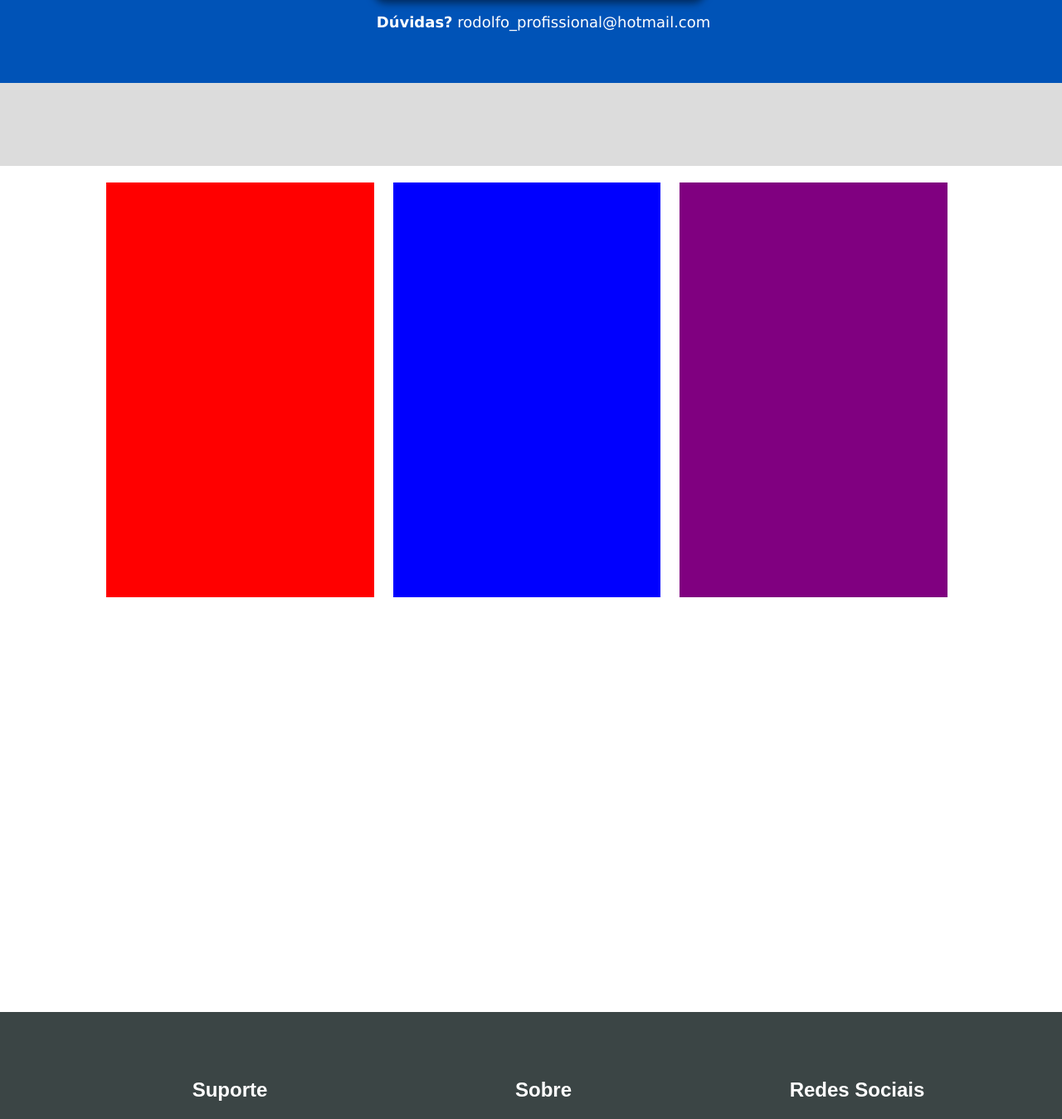
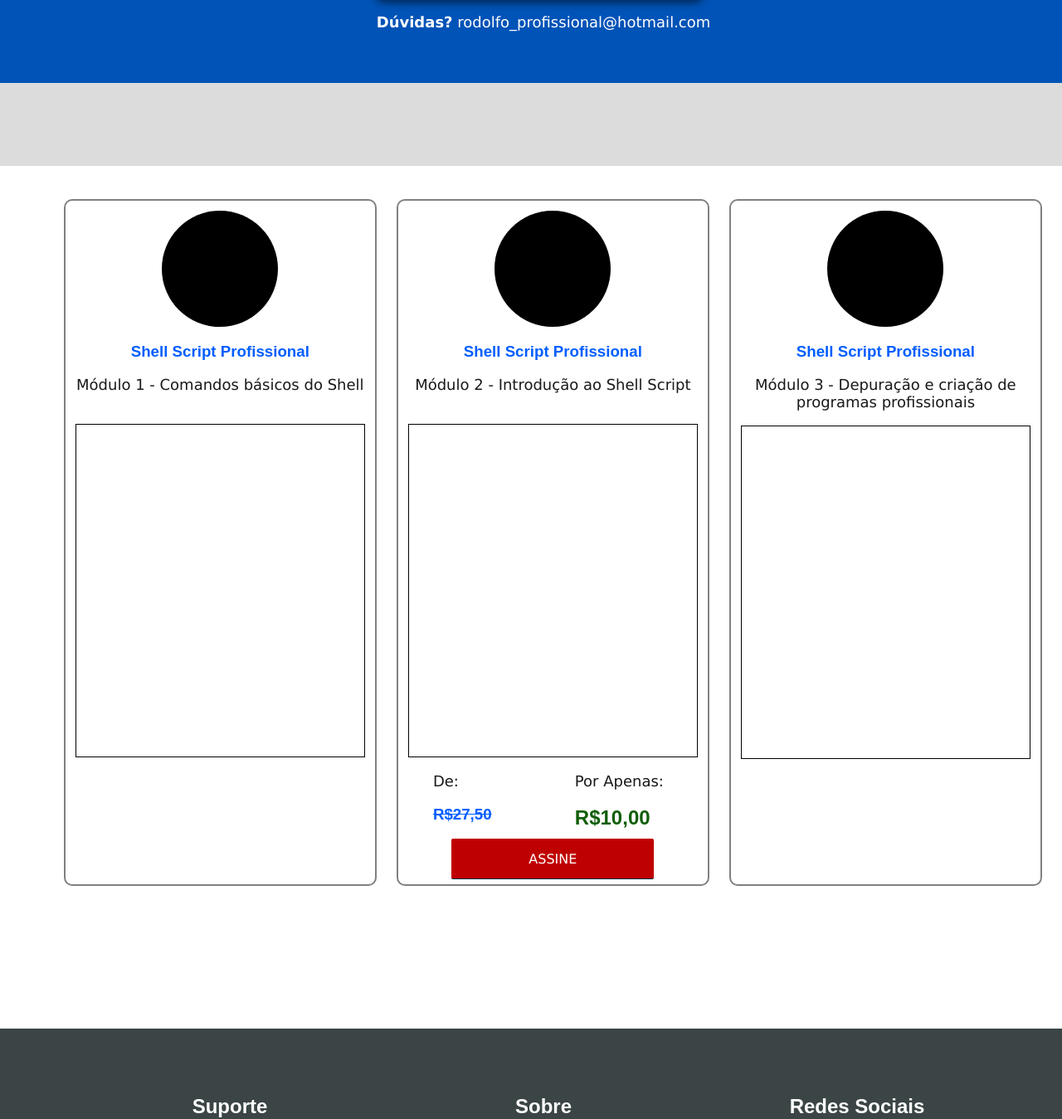
Before and after one commit to Dirack/dirack.github.io, a PHP site: page /comercial/shellscript.html in a window 1280 px wide. Shown: the part 1170-2519 px from the top of the page at 83% size. Run offline with PHP 8.4, Linux system fonts and the light colour scheme.

Commit message:
Widgets with courses offer

```diff
--- a/comercial/shellscript.html
+++ b/comercial/shellscript.html
@@ -53,12 +53,45 @@
 	<div id="bar-text" style="background-color: white;">
 		<div id="cursos-img">
 			<div id="img-1" class="cursos">
+				<div class="img-curso">
+				</div>
+				<div class="title-curso">
+					<h3>Shell Script Profissional</h3>
+					<p>Módulo 1 - Comandos básicos do Shell</p><br>
+				</div>
+				<div class="text-curso">
 
+				</div>
 			</div>
 			<div id="img-2" class="cursos">
+				<div class="img-curso">
+				</div>
+				<div class="title-curso">
+					<h3>Shell Script Profissional</h3>
+					<p>Módulo 2 - Introdução ao Shell Script</p><br>
+				</div>
+				<div class="text-curso">
 
+				</div>
+				<div class="preco-curso">
+					<div class="preco-curso-de"><p>De:</p><h3><s>R$27,50</s></h3></div>
+					<div class="preco-curso-para"><p>Por Apenas:</p><h2>R$10,00</h2></div>
+				</div>
+				<div class="assine-curso">
+					<a href="../manutencao.html">ASSINE</a>
+				</div>
 			</div>
+
 			<div id="img-3" class="cursos">
+				<div class="img-curso">
+				</div>
+				<div class="title-curso">
+					<h3>Shell Script Profissional</h3>
+					<p>Módulo 3 - Depuração e criação de programas profissionais</p>
+				</div>
+				<div class="text-curso">
+
+				</div>
 
 			</div>
 		</div>
--- a/lounge.css
+++ b/lounge.css
@@ -549,31 +549,104 @@ blockquote {
 }
 
 #bar-text{
-	padding-top: 20px;
+	padding-top: 40px;
 	height: 1000px;
 }
 
 .cursos{
-	width: 28%;
-	height: 500px;
+	width: 29%;
+	height: 800px;
 	margin-right: 2%;
+	padding: 1%;
+	border-radius: 10px;
+	border: 2px solid gray;
+}
+
+.cursos:hover, .cursos:focus, .cursos:active {
+    -webkit-transform: scale(1.02);
+    transform: scale(1.02);
 }
 
 #cursos-img{
-	margin-left: 10%;
+	margin-left: 6%;
 }
 
 #img-1{
-	background-color: red;
 	float: left;
 }
 
 #img-2{
-	background-color: blue;
 	float: left;
 }
 
 #img-3{
-	background-color: purple;
 	float: left;
 }
+
+.img-curso{
+	width: 140px;
+	height: 140px;
+	background-color: black;
+	border-radius: 50%;
+	margin: auto;
+}
+
+
+.title-curso p, .title-curso h3{
+	text-align: center;
+	text-indent: 0px;
+}
+
+.text-curso{
+	height:50%;
+	border: 1px solid black;
+}
+
+.preco-curso{
+	height: 11%;
+}
+
+.assine-curso{
+	height: 6%;
+	margin-top: 10px;
+}
+
+.assine-curso a{
+	height: 100%;
+	width: 70%;
+	margin: auto;
+	cursor: pointer;
+	border-radius: 2px;
+	display: block;
+	background-color: #bf0000;
+	text-align: center;
+	text-indent: 0px;
+	line-height: 50px;
+	color: white;
+}
+
+.assine-curso a:hover {
+    background: linear-gradient(to top, rgba(255,255,255,0.2) 10%, rgba(255,255,255,0) 90%);
+    background-color: rgba(0, 0, 0, 0);
+    background-color: #FB013D;
+    transform: scale(1.02);
+    transition: 0.2s;
+    color: #ffffff;
+text-decoration: underline;
+}
+
+.preco-curso-de{
+	float: left;
+	height: 100%;
+	width: 49%;
+}
+
+.preco-curso-para{
+	float: left;
+	height: 100%;
+	width: 49%;
+}
+
+.preco-curso-para h2{
+	color: #105e09;
+}
```
